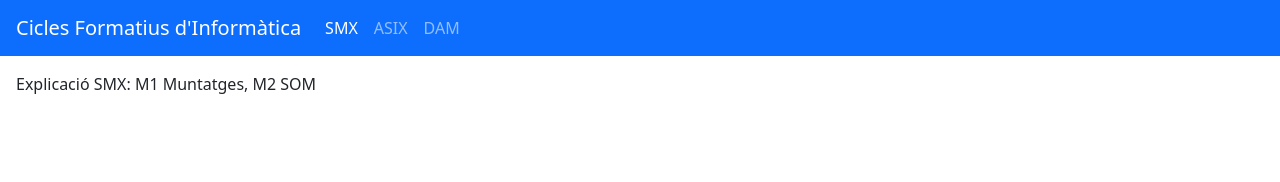
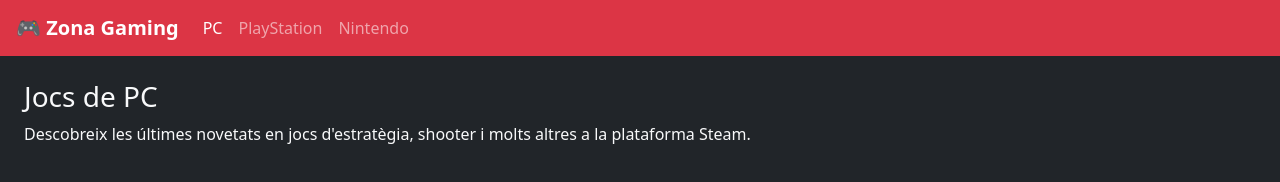
Before and after one commit to JoanEscurriola/TelWebSMX, a plain HTML site: page index.html in a window 1280 px wide. Drawn offline with nearby package versions, Linux system fonts and the light colour scheme.

Commit message:
Add files via upload

```diff
--- a/index.html
+++ b/index.html
@@ -3,35 +3,38 @@
 <head>
     <meta charset="UTF-8">
     <meta name="viewport" content="width=device-width, initial-scale=1.0">
-    <title>Menú CF d'informàtica</title>
+    <title>Portal Gaming</title>
     <link href="https://cdn.jsdelivr.net/npm/bootstrap@5.3.3/dist/css/bootstrap.min.css" rel="stylesheet">
 </head>
-<body>
+<body class="bg-dark text-light">
 
-    <nav class="navbar navbar-expand bg-primary navbar-dark px-3">
-        <a class="navbar-brand" href="#">Cicles Formatius d'Informàtica</a>
+    <nav class="navbar navbar-expand bg-danger navbar-dark px-3">
+        <a class="navbar-brand fw-bold" href="#">🎮 Zona Gaming</a>
         <ul class="navbar-nav">
             <li class="nav-item">
-                <a href="#s1" class="nav-link active" data-bs-toggle="tab">SMX</a>
+                <a href="#s1" class="nav-link active" data-bs-toggle="tab">PC</a>
             </li>
             <li class="nav-item">
-                <a href="#s2" class="nav-link" data-bs-toggle="tab">ASIX</a>
+                <a href="#s2" class="nav-link" data-bs-toggle="tab">PlayStation</a>
             </li>
             <li class="nav-item">
-                <a href="#s3" class="nav-link" data-bs-toggle="tab">DAM</a>
+                <a href="#s3" class="nav-link" data-bs-toggle="tab">Nintendo</a>
             </li>
         </ul>
     </nav>
 
-    <div class="tab-content p-3">
+    <div class="tab-content p-4">
         <div class="tab-pane fade show active" id="s1">
-            Explicació SMX: M1 Muntatges, M2 SOM
+            <h3>Jocs de PC</h3>
+            <p>Descobreix les últimes novetats en jocs d'estratègia, shooter i molts altres a la plataforma Steam.</p>
         </div>
         <div class="tab-pane fade" id="s2">
-            Explicació ASIX: M1 Sistemes Informàtics, M2 Ciberseguretat
+            <h3>Jocs de PlayStation 5</h3>
+            <p>Explora els títols exclusius i les millors aventures de la consola de Sony.</p>
         </div>
         <div class="tab-pane fade" id="s3">
-            Explicació DAM: M1 Sistemes Informàtics, M2 Programació
+            <h3>Jocs de Nintendo Switch</h3>
+            <p>Gaudeix dels millors jocs de Mario, Zelda i Pokémon en qualsevol lloc.</p>
         </div>
     </div>
 
```
